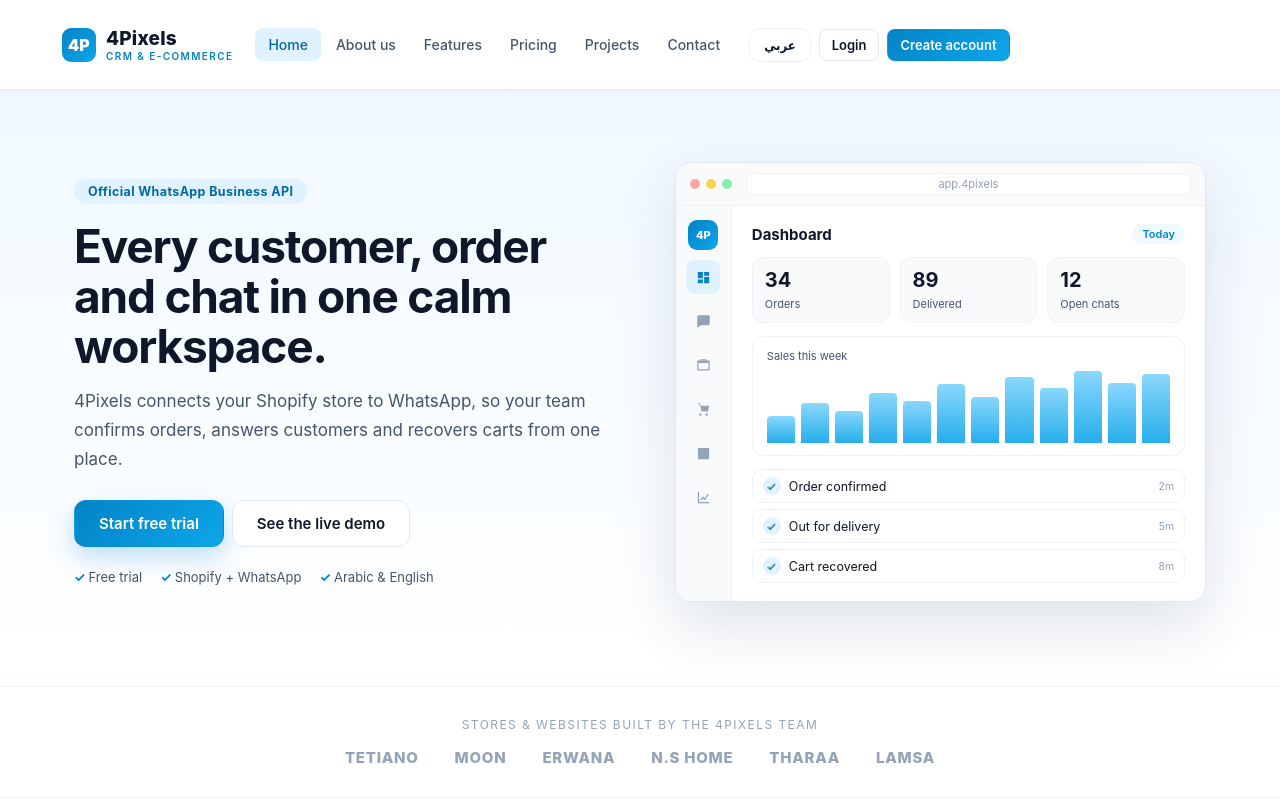
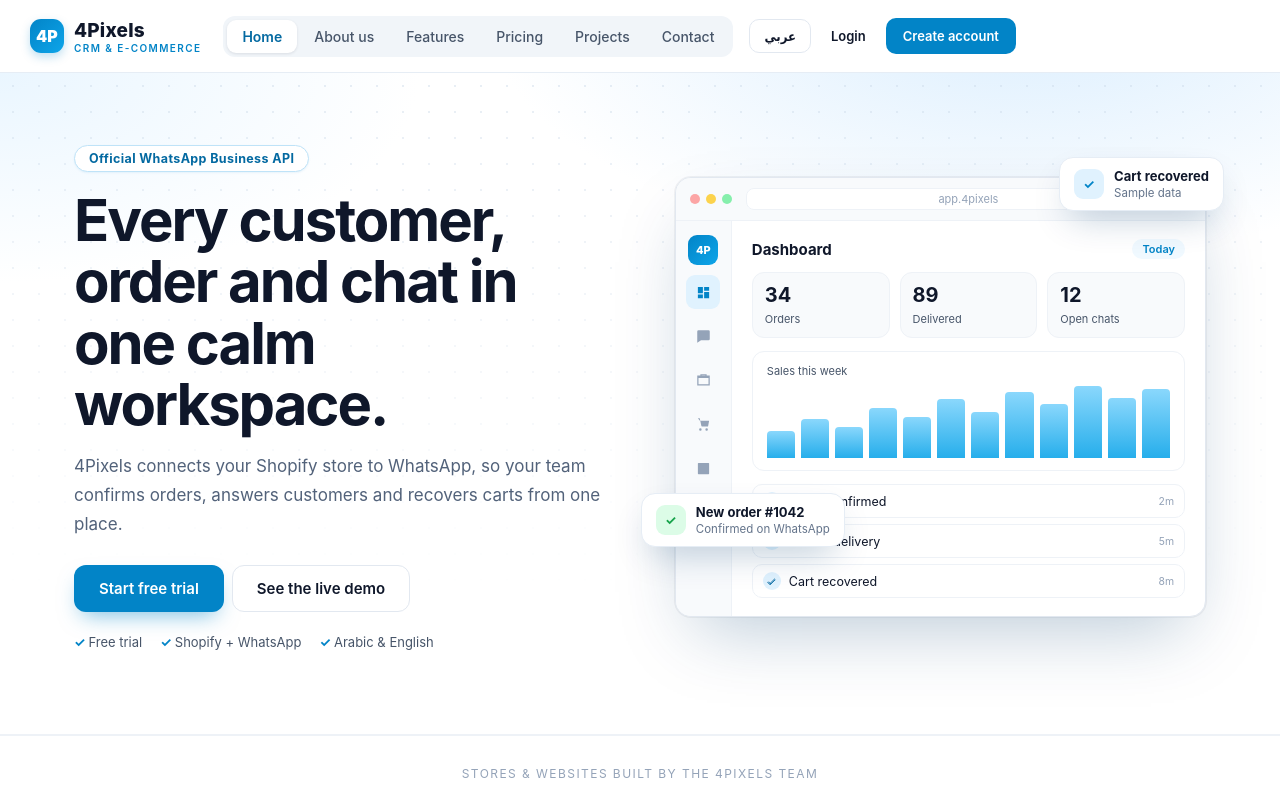
Before and after one commit to m0hammedahmed/4pixels-demo, a React (Vite) app: page / in a window 1280 px wide. Shown: the top 799 px of the page. Built offline with nearby package versions, Linux system fonts and the light colour scheme.

Commit message:
v26 premium polish

```diff
--- a/src/public.tsx
+++ b/src/public.tsx
@@ -96,7 +96,7 @@ function Home({ lang, go }: { lang: Lang; go: (p: string) => void }) {
             <div className="btn-row"><button className="btn btn-primary btn-lg" onClick={() => go('login')}>{tr(lang, 'Start free trial', 'ابدأ التجربة المجانية')}</button><button className="btn btn-ghost btn-lg" onClick={() => go('login')}>{tr(lang, 'See the live demo', 'شوف الديمو المباشر')}</button></div>
             <div className="pw-trust"><span>{tr(lang, 'Free trial', 'تجربة مجانية')}</span><span>Shopify + WhatsApp</span><span>{tr(lang, 'Arabic & English', 'عربي وإنجليزي')}</span></div>
           </div>
-          <AppMock lang={lang} />
+          <div className="pw-mockwrap"><AppMock lang={lang} /><div className="pw-float f1"><span className="pw-fdot" /><div><b>{tr(lang, 'New order #1042', 'أوردر جديد #1042')}</b><small>{tr(lang, 'Confirmed on WhatsApp', 'اتأكد على واتساب')}</small></div></div><div className="pw-float f2"><span className="pw-fdot b" /><div><b>{tr(lang, 'Cart recovered', 'سلة اتسترجعت')}</b><small>{tr(lang, 'Sample data', 'بيانات تجريبية')}</small></div></div></div>
         </div>
       </section>
       <section className="pw-logos"><p>{tr(lang, 'Stores & websites built by the 4Pixels team', 'متاجر ومواقع من تنفيذ فريق 4Pixels')}</p><div>{['TETIANO', 'MOON', 'ERWANA', 'N.S HOME', 'THARAA', 'LAMSA'].map(n => <span key={n}>{n}</span>)}</div></section>
--- a/src/style.css
+++ b/src/style.css
@@ -1020,3 +1020,38 @@ table.data tbody tr:hover { background: #f1f5f9; }
 .pub-actions .btn { box-shadow: none !important; }
 /* v25f pricing toggle blue */
 .pub .seg.center button.on { background: #0284c7 !important; color: #fff !important; box-shadow: none !important; }
+/* v26 premium polish */
+.pub-head { background: rgba(255,255,255,.92) !important; backdrop-filter: saturate(180%) blur(14px) !important; -webkit-backdrop-filter: saturate(180%) blur(14px) !important; border-bottom: 1px solid #e6edf5 !important; box-shadow: none !important; padding: 0 !important; }
+.pub-head .ph-in { height: 72px; }
+.pub-head .brand-mark { border-radius: 11px; box-shadow: 0 4px 10px rgba(2,132,199,.25); }
+.pub-nav { background: #f1f5f9 !important; border-radius: 12px !important; padding: 4px !important; gap: 2px !important; }
+.pub-nav button { font-size: 14px !important; padding: 8px 15px !important; border-radius: 9px !important; color: #475569 !important; }
+.pub-nav button:hover { background: rgba(255,255,255,.7) !important; color: #0f172a !important; }
+.pub-nav button.on, .pub-nav button.on:hover { background: #fff !important; color: #0369a1 !important; box-shadow: 0 1px 3px rgba(15,23,42,.1) !important; font-weight: 600 !important; }
+@media (max-width: 900px) { .pub-nav { background: transparent !important; padding: 0 !important; } }
+.pub-actions .btn-ghost { border: 0 !important; background: transparent !important; font-weight: 600 !important; color: #0f172a !important; }
+.pub-actions .btn-primary { border-radius: 10px !important; padding: 9px 16px !important; font-weight: 600 !important; background: #0284c7 !important; }
+.pub-actions .lang-btn { border-radius: 10px !important; border-color: #e2e8f0 !important; font-weight: 600 !important; }
+.pw-hero { background: radial-gradient(900px 420px at 80% -10%, #dbeefe 0%, transparent 60%), radial-gradient(600px 300px at 0% 0%, #eaf6ff 0%, transparent 70%), #fff !important; position: relative; }
+.pw-hero::before { content: ''; position: absolute; inset: 0; background-image: radial-gradient(#cbd9e8 1px, transparent 1px); background-size: 26px 26px; opacity: .45; -webkit-mask-image: linear-gradient(#000, transparent 80%); mask-image: linear-gradient(#000, transparent 80%); pointer-events: none; }
+.pw-hero-in { position: relative; }
+.pw-hero h1 { letter-spacing: -.035em !important; line-height: 1.06 !important; font-size: clamp(36px, 4.6vw, 58px) !important; }
+.pw-eye { border: 1px solid #bfe3f8; background: #fff !important; box-shadow: 0 1px 2px rgba(2,132,199,.08); }
+.pw-lead { color: #52627a !important; }
+.pw-trust span { color: #475569 !important; }
+.pw-mockwrap { position: relative; }
+.pw-mockwrap .aw { box-shadow: 0 30px 70px -20px rgba(2,60,110,.28), 0 0 0 1px rgba(15,23,42,.05) !important; }
+.pw-float { position: absolute; display: flex; gap: 10px; align-items: center; background: #fff; border: 1px solid #e6edf5; border-radius: 14px; padding: 10px 14px; box-shadow: 0 16px 36px -12px rgba(2,60,110,.3); font-size: 13px; z-index: 2; }
+.pw-float b { display: block; color: #0f172a; font-size: 13px; } .pw-float small { color: #64748b; font-size: 11.5px; }
+.pw-float.f1 { left: -34px; bottom: 70px; } .pw-float.f2 { right: -18px; top: -20px; }
+.pw-fdot { width: 30px; height: 30px; border-radius: 9px; background: #dcfce7; position: relative; } .pw-fdot::after { content: '✓'; position: absolute; inset: 0; display: grid; place-items: center; color: #16a34a; font-weight: 700; } .pw-fdot.b { background: #e0f2fe; } .pw-fdot.b::after { color: #0284c7; }
+@media (max-width: 900px) { .pw-float { display: none; } }
+.pw-logos { background: #fff !important; border-top: 1px solid #eef2f7; border-bottom: 1px solid #eef2f7; }
+.pw-logos span { color: #94a3b8 !important; letter-spacing: .14em !important; font-weight: 800 !important; }
+.pw-card { transition: transform .2s, box-shadow .2s, border-color .2s; }
+.pw-card:hover { transform: translateY(-3px); border-color: #bfe3f8 !important; box-shadow: 0 18px 36px -18px rgba(2,60,110,.25) !important; }
+.pw-sec-head h2 { letter-spacing: -.025em !important; }
+.pw-alt { background: linear-gradient(#f8fbff, #f4f8fc) !important; }
+.pw-hero .btn-primary.btn-lg { background: #0284c7 !important; box-shadow: 0 10px 22px -8px rgba(2,132,199,.55) !important; border-radius: 12px !important; }
+.pw-hero .btn-ghost.btn-lg { border-radius: 12px !important; }
+[dir=rtl] .pw-float.f1 { left: auto; right: -34px; } [dir=rtl] .pw-float.f2 { right: auto; left: -18px; }
```
